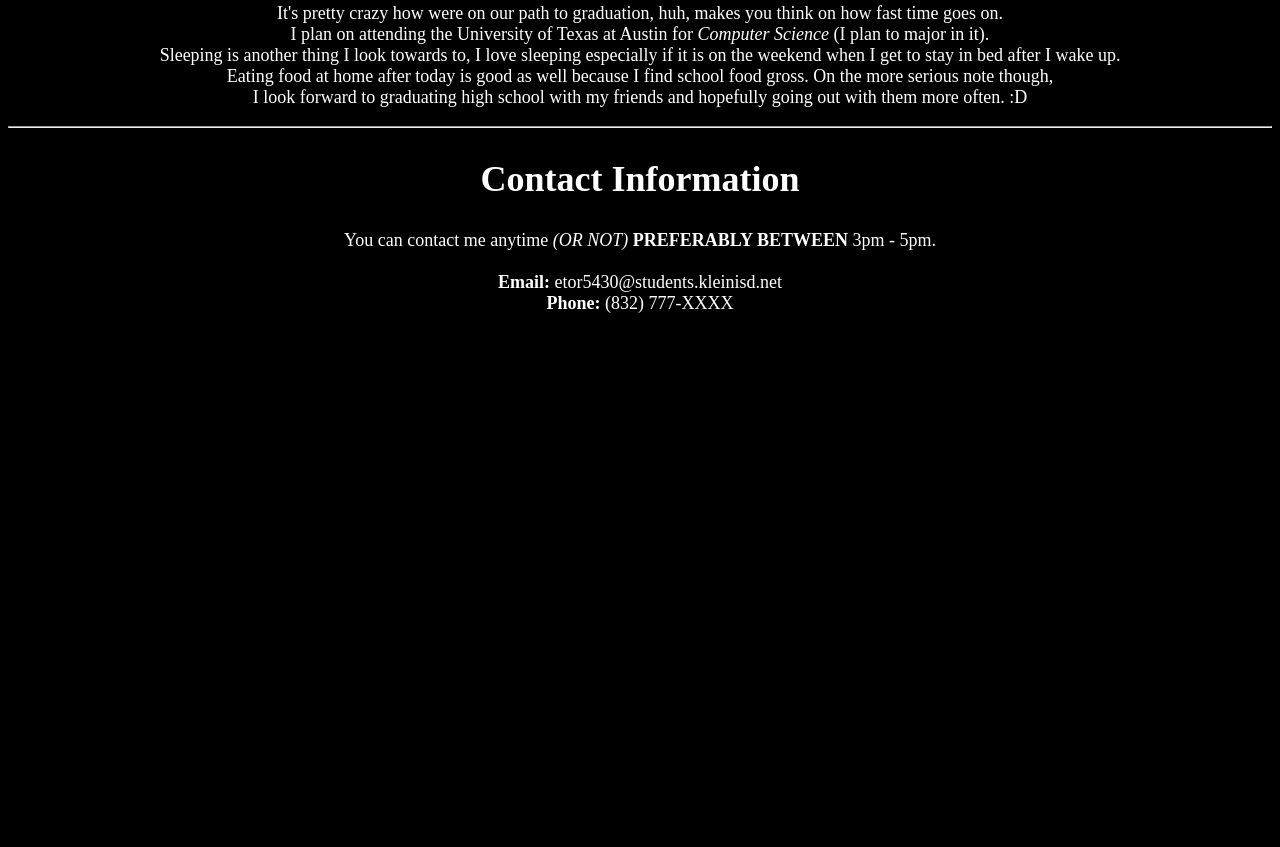
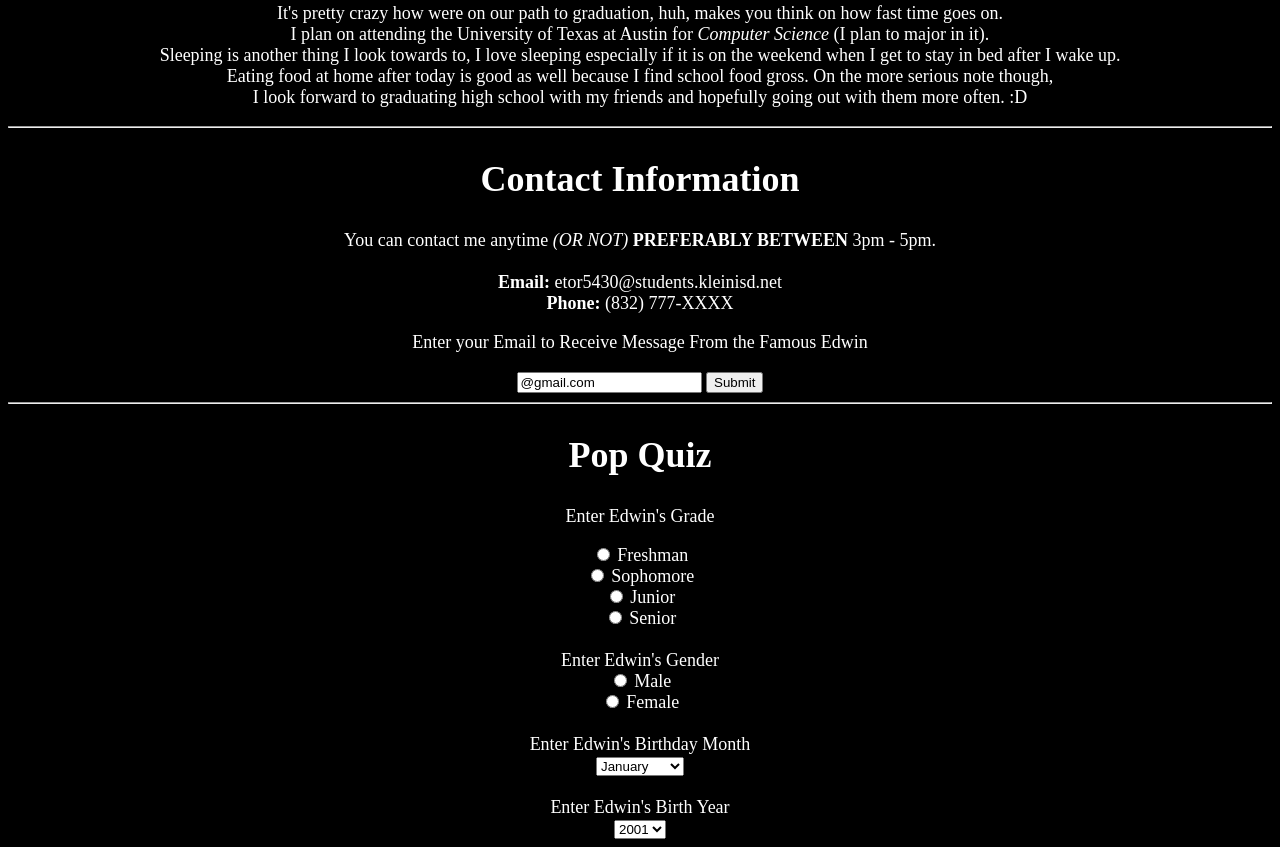
Before and after one commit to EdwinIsSad/C6, a plain HTML site: page index.html in a window 1280 px wide. Shown: the part 1859-2706 px from the top of the page. Before the commit the page ends 2191 px from the top, so only its background shows below. Drawn offline with Linux system fonts and the light colour scheme.

Commit message:
Update index.html

```diff
--- a/index.html
+++ b/index.html
@@ -83,6 +83,61 @@
      Contact Information
      </h2>
      <p style="font-size:18px;">You can contact me anytime <i>(OR NOT)</i> <b>PREFERABLY BETWEEN</b> 3pm - 5pm.<br><br> <b>Email:</b> etor5430@students.kleinisd.net<br><b>Phone:</b> (832) 777-XXXX</p>
-</center>
+     <p>Enter your Email to Receive Message From the Famous Edwin</p>
+     <input type=text name="ID" Value=@gmail.com>
+     <input type="submit">
+      <hr>
+
+     <h2 style="font-size: 36px">
+      Pop Quiz
+     </h2>
+
+     <p>Enter Edwin's Grade</p>
+     <input type=radio name="Grade"> Freshman
+     <br>
+     <input type=radio name="Grade"> Sophomore
+     <br>
+     <input type=radio name="Grade"> Junior
+     <br>
+     <input type=radio name="Grade"> Senior
+     <br><br>
+     Enter Edwin's Gender
+     <br>
+     <input type=radio name="b"> Male
+     <br>
+     <input type=radio name="b"> Female
+     <br><br>
+
+     Enter Edwin's Birthday Month
+     <br>
+     <select name="Month">
+         <option> January
+         <option> February
+         <option> March
+         <option> April
+         <option> May
+         <option> June
+         <option> July
+         <option> August
+         <option> September
+         <option> October
+         <option> November
+         <option> December
+     </select>
+     <br><br>
+     Enter Edwin's Birth Year
+     <br>
+     <select name="Year">
+         <option> 2001
+         <option> 2002
+         <option> 2003
+         <option> 2004
+     </select>
+    </center>
+
+
+
+
+
 </body>
 </html>
```
